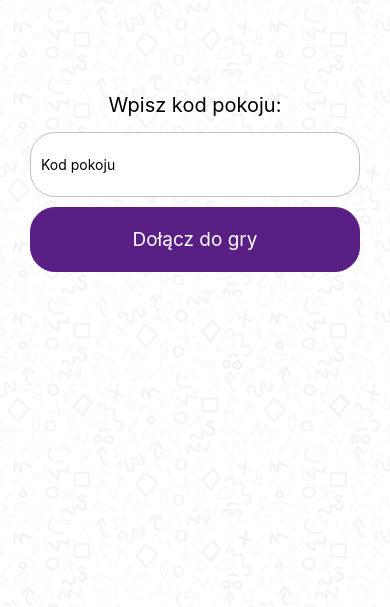
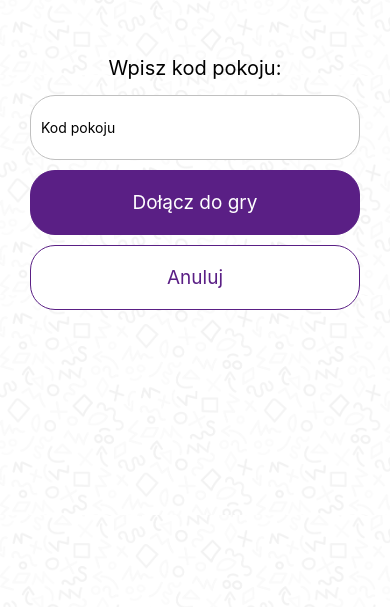
Before and after one commit to kocasp/letters-app, a React Native app: screen /Select in a window 390 px wide. Shown: the part 237-844 px from the top of the page. Built offline with nearby package versions, Linux system fonts and the light colour scheme.

Commit message:
Add cancel buttons to multiple screens

```diff
--- a/GameScreen.js
+++ b/GameScreen.js
@@ -51,6 +51,10 @@ const GameScreen = ({ route }) => {
 
     const handleExplanationChange = (text) => {
         setExplanation(text);
+    };
+
+    const handleGoHome = function () {
+        navigation.navigate('Home');
     };
 
     useEffect(() => {
@@ -230,6 +234,10 @@ const GameScreen = ({ route }) => {
                             <Text onPress={copyToClipboard} style={styles.roomName}>{gameData.id}</Text>
                             <Text style={{color: '#aaaaaa'}}>Kliknij kod aby skopiowac do schowka</Text>
                             <Text style={{ textAlign: "center", marginTop: 30, marginBottom: 30 }}>Podaj kod pokoju znajomemu aby mógł{"\n"} dołączyć do gry</Text>
+                            <SecondaryButton
+                                title="Anuluj"
+                                onPress={handleGoHome}
+                            />
                         </MarginWrapper>
                     </ImageBackground>
                 </TouchableWithoutFeedback>
--- a/JoinScreen.js
+++ b/JoinScreen.js
@@ -4,6 +4,7 @@ import { View, Button, TextInput, Alert, ActivityIndicator, Text, StyleSheet, To
 import { useNavigation } from '@react-navigation/native';
 import PrimaryInput from './components/PrimaryInput';
 import PrimaryButton from './components/PrimaryButton';
+import SecondaryButton from './components/SecondaryButton';
 import MarginWrapper from './components/MarginWrapper';
 
 const JoinScreen = ({ route }) => {
@@ -16,8 +17,12 @@ const JoinScreen = ({ route }) => {
         setPlayerName(text);
     };
 
-    const joinGame = async () => {
-        if(!playerName) {
+    const handleGoHome = (text) => {
+        navigation.navigate('Home');
+    };
+
+    async function joinGame() {
+        if (!playerName) {
             Alert.alert('Podaj imie gracza');
             return;
         }
@@ -31,7 +36,7 @@ const JoinScreen = ({ route }) => {
             navigation.navigate('Home');
         }
         setIsJoiningGame(false);
-    };
+    }
 
     return (
         <View style={styles.container}>
@@ -50,6 +55,10 @@ const JoinScreen = ({ route }) => {
                         title="Start"
                         onPress={joinGame}
                         disabled={isJoiningGame}
+                    />
+                    <SecondaryButton
+                        title="Anuluj"
+                        onPress={handleGoHome}
                     />
                     {isJoiningGame && (
                         <View style={styles.loadingContainer}>
--- a/SelectRoomScreen.js
+++ b/SelectRoomScreen.js
@@ -3,6 +3,7 @@ import React, { useState } from 'react';
 import { View, Text, Button, StyleSheet, ImageBackground } from 'react-native';
 import PrimaryInput from './components/PrimaryInput';
 import PrimaryButton from './components/PrimaryButton';
+import SecondaryButton from './components/SecondaryButton';
 import MarginWrapper from './components/MarginWrapper';
 
 const SelectRoomScreen = ({ navigation }) => {
@@ -10,6 +11,10 @@ const SelectRoomScreen = ({ navigation }) => {
 
     const handleJoinGame = () => {
         navigation.navigate('Join', { roomId: roomId });
+    };
+
+    const handleGoHome = () => {
+        navigation.navigate('Home');
     };
 
     const handleRoomIdChange = (text) => {
@@ -34,6 +39,10 @@ const SelectRoomScreen = ({ navigation }) => {
                         maxLength={6}
                     />
                     <PrimaryButton title="Dołącz do gry" onPress={handleJoinGame} />
+                    <SecondaryButton
+                        title="Anuluj"
+                        onPress={handleGoHome}
+                    />
                 </MarginWrapper>
             </ImageBackground>
         </View>
```
